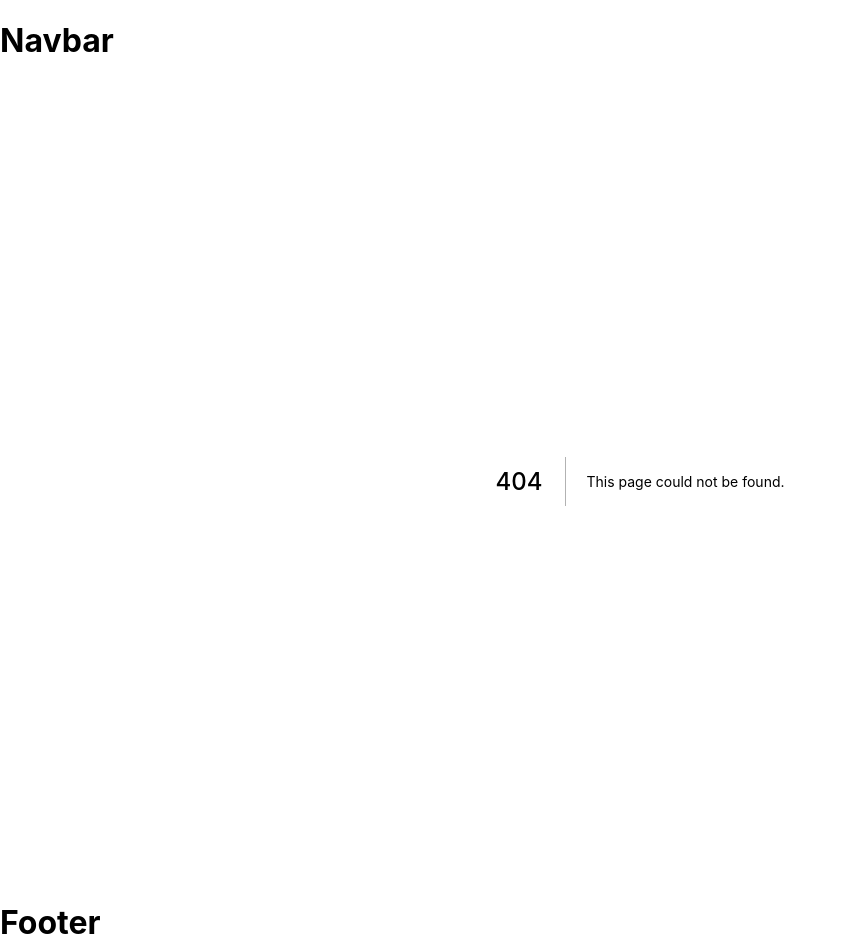
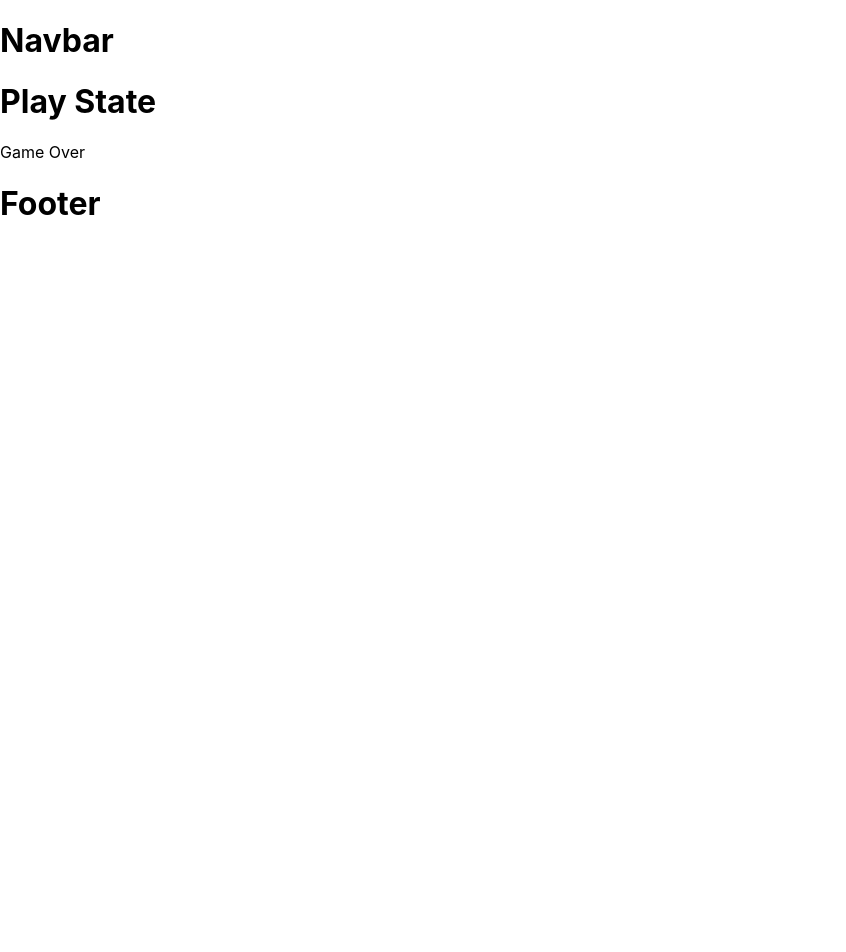
Before and after one commit to auleki/play-ball-client, a Next.js app: page /playing in a window 1280 px wide. Before the commit this address had no page. Shown: the top 952 px of the page, without its empty margins (0-846 px from the left). After the commit the page ends 800 px from the top, so only its background shows below. Built offline with nearby package versions, Linux system fonts and the light colour scheme.

Commit message:
update location for layout component

```diff
--- a/layout/Footer.tsx
+++ /dev/null
@@ -1,9 +0,0 @@
-const Footer = () => {
-  return (
-    <div>
-      <h1>Footer</h1>
-    </div>
-  )
-}
-
-export default Footer
--- a/layout/Layout.tsx
+++ /dev/null
@@ -1,15 +0,0 @@
-import React, { Fragment } from 'react'
-import Footer from './Footer'
-import Navbar from './Navbar'
-
-const Layout = ({ children }: { children: React.ReactNode }) => {
-  return (
-    <Fragment>
-      <Navbar />
-      {children}
-      <Footer />
-    </Fragment>
-  )
-}
-
-export default Layout
--- a/layout/Navbar.tsx
+++ /dev/null
@@ -1,9 +0,0 @@
-const Navbar = () => {
-  return (
-    <div>
-      <h1>Navbar</h1>
-    </div>
-  )
-}
-
-export default Navbar
--- a/pages/_app.tsx
+++ b/pages/_app.tsx
@@ -1,7 +1,7 @@
 import '../styles/globals.css'
 import type { AppProps } from 'next/app'
 import { Fragment } from 'react'
-import Layout from '../layout/Layout'
+import Layout from '../components/layout/Layout'
 
 function MyApp({ Component, pageProps }: AppProps) {
   return (
--- a/pages/game/start.tsx
+++ b/pages/game/start.tsx
@@ -1,7 +1,10 @@
+import LinkButton from "../../components/buttons/LinkButton"
+
 const Start = () => {
   return (
     <div>
       <h1>Start Game</h1>
+      <LinkButton path="/playing" pathname="Finish Game" />
     </div>
   )
 }
--- a/pages/index.tsx
+++ b/pages/index.tsx
@@ -2,6 +2,7 @@ import type { NextPage } from 'next'
 import Head from 'next/head'
 import Image from 'next/image'
 import styles from '../styles/Home.module.css'
+import SelectGame from './game/select'
 
 const Home: NextPage = () => {
   return (
@@ -14,6 +15,7 @@ const Home: NextPage = () => {
       </Head>
 
       <h1>Home Page</h1>
+      <SelectGame />
     </div>
   )
 }
--- /dev/null
+++ b/pages/playing.tsx
@@ -0,0 +1,13 @@
+import React from 'react'
+import LinkButton from '../components/buttons/LinkButton'
+
+const Playing = () => {
+    return (
+        <div>
+            <h1>Play State</h1>
+            <LinkButton path='/over' pathname='Game Over' />
+        </div>
+    )
+}
+
+export default Playing
```
Also changed, not shown: typings/components.d.ts (added), 1 other file (tests, documents, lock files or other folders).
